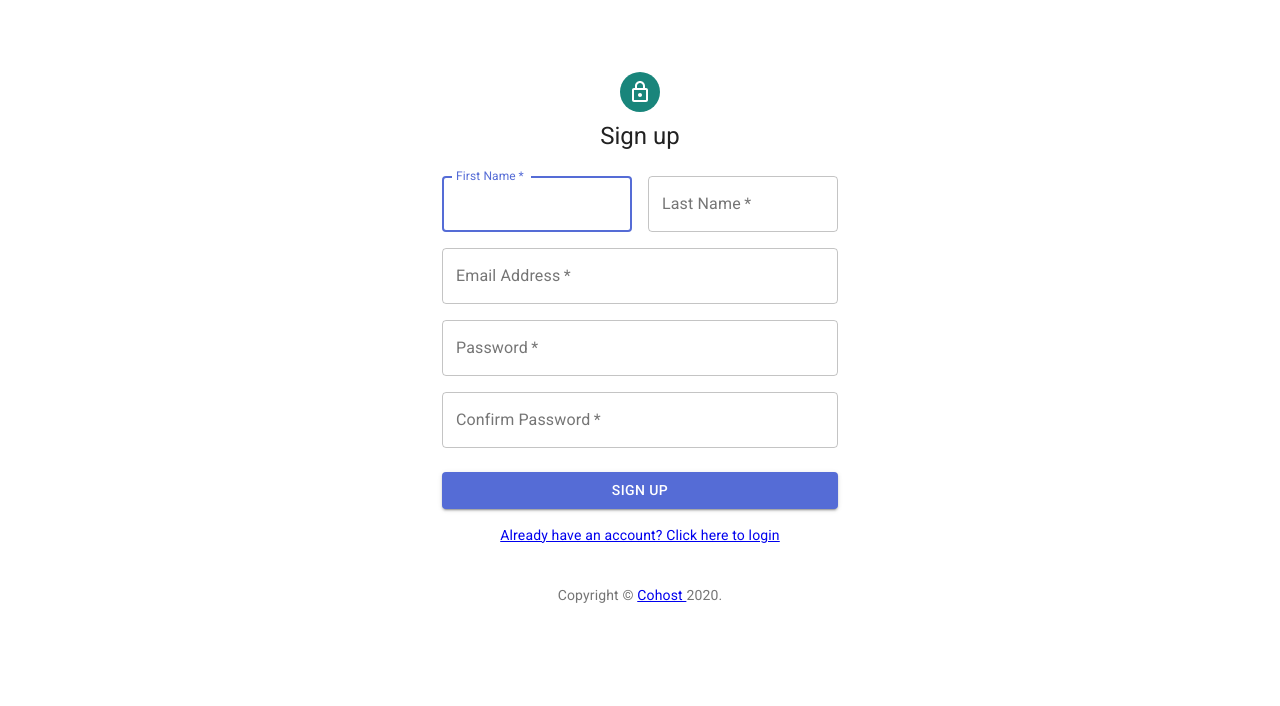
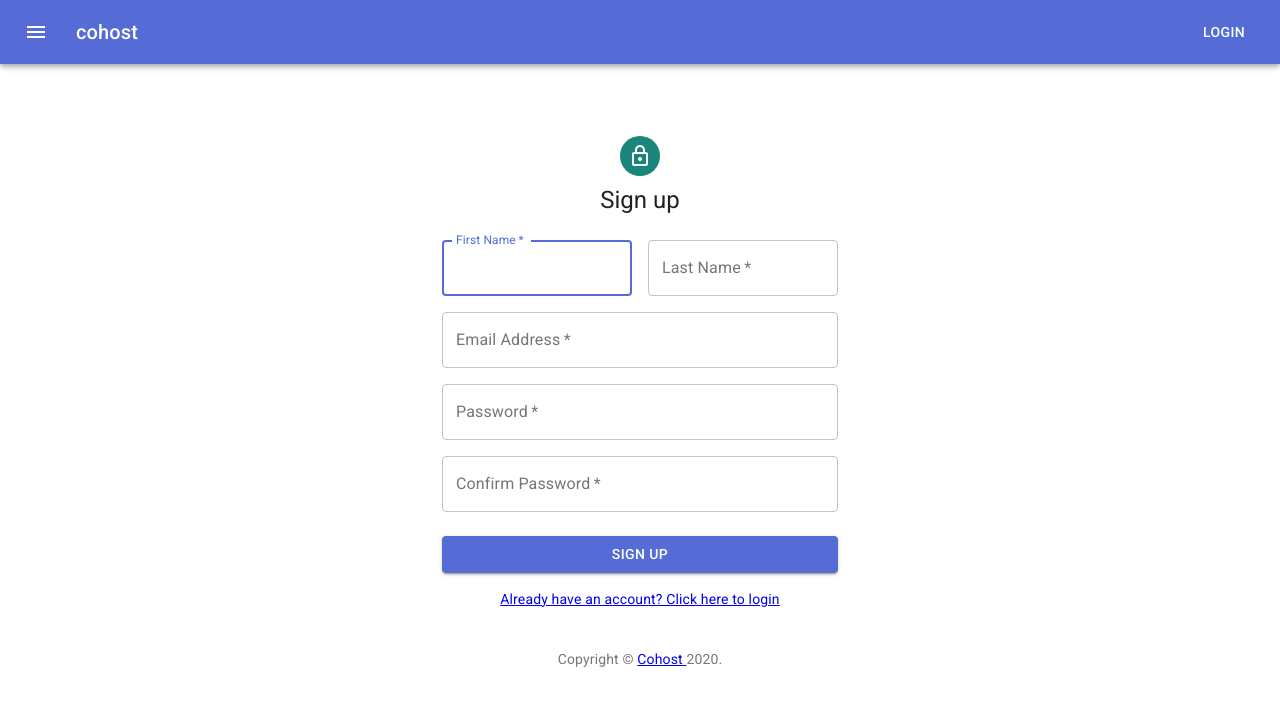
Before and after one commit to maxkrieg/cohost-ui, a React (Create React App) app: page /signup in a window 1280 px wide. Shown: the top 706 px of the page. Built offline with nearby package versions, Linux system fonts and the light colour scheme; no server answers.

Commit message:
wip on context for user

```diff
--- a/src/App.tsx
+++ b/src/App.tsx
@@ -1,13 +1,24 @@
 import React from 'react'
 import { BrowserRouter, Route, Switch } from 'react-router-dom'
-import { HomePage, SignUpPage, LoginPage } from './pages'
+import { Home, SignUp, Login, CreateEvent } from './pages'
+import { Nav } from './components'
+import { useUser } from './UserContext'
 
-export const App: React.FC = () => (
-  <BrowserRouter>
-    <Switch>
-      <Route path="/" exact component={HomePage} />
-      <Route path="/signup" component={SignUpPage} />
-      <Route path="/login" component={LoginPage} />
-    </Switch>
-  </BrowserRouter>
-)
+const PublicHome: React.FC = () => <div>PublicHome</div>
+
+export const App: React.FC = () => {
+  const { user } = useUser()
+  return (
+    <BrowserRouter>
+      <Nav />
+      <Switch>
+        <Route exact path="/">
+          {user !== null ? <Home /> : <PublicHome />}
+        </Route>
+        <Route path="/signup" component={SignUp} />
+        <Route path="/login" component={Login} />
+        <Route path="/create" component={CreateEvent} />
+      </Switch>
+    </BrowserRouter>
+  )
+}
--- /dev/null
+++ b/src/UserContext.tsx
@@ -0,0 +1,37 @@
+import { createContext, Dispatch, SetStateAction, useContext, useEffect, useState } from 'react'
+import { get } from './api'
+
+export interface User {
+  firstName?: string
+  lastName?: string
+}
+
+export type UserContextType = {
+  user: User | null
+  setUser: Dispatch<SetStateAction<User | null>>
+}
+
+export const UserContext = createContext<UserContextType>({
+  user: null,
+  setUser: (user) => console.warn('no user provider'),
+})
+
+export const UserContextProvider: React.FC = ({ children }) => {
+  const [user, setUser] = useState<User | null>(null)
+
+  useEffect(() => {
+    const getUser = async () => {
+      try {
+        const response = await get('/api/user')
+        setUser(response.data)
+      } catch (e) {
+        console.error('error getting user in UserContextProvider')
+      }
+    }
+    getUser()
+  }, [])
+
+  return <UserContext.Provider value={{ user, setUser }}>{children}</UserContext.Provider>
+}
+
+export const useUser = () => useContext(UserContext)
--- a/src/api.ts
+++ b/src/api.ts
@@ -24,7 +24,7 @@ const request = async ({ url, method, data }: RequestParams) => {
   try {
     response = await axios(requestConfig)
   } catch (e) {
-    console.error('API Error', e)
+    console.error(`API Error ${e.response.status}: ${e}`)
     e.message = e.response?.data?.message || e.message
     throw e
   }
--- /dev/null
+++ b/src/components/Nav.tsx
@@ -0,0 +1,104 @@
+import React, { useState } from 'react'
+import { createStyles, makeStyles, Theme } from '@material-ui/core/styles'
+import { Link as RouterLink } from 'react-router-dom'
+import AppBar from '@material-ui/core/AppBar'
+import Toolbar from '@material-ui/core/Toolbar'
+import Typography from '@material-ui/core/Typography'
+import IconButton from '@material-ui/core/IconButton'
+import MenuIcon from '@material-ui/icons/Menu'
+import AccountCircle from '@material-ui/icons/AccountCircle'
+// import Switch from '@material-ui/core/Switch'
+// import FormControlLabel from '@material-ui/core/FormControlLabel'
+// import FormGroup from '@material-ui/core/FormGroup'
+import MenuItem from '@material-ui/core/MenuItem'
+import Menu from '@material-ui/core/Menu'
+import Button from '@material-ui/core/Button'
+import { useUser } from '../UserContext'
+
+const useStyles = makeStyles((theme: Theme) =>
+  createStyles({
+    root: {
+      flexGrow: 1,
+    },
+    menuButton: {
+      marginRight: theme.spacing(2),
+    },
+    title: {
+      flexGrow: 1,
+    },
+    loginButton: {
+      textDecoration: 'none',
+      color: 'inherit',
+      '&:focus, &:hover, &:visited, &:link, &:active': {
+        textDecoration: 'none',
+      },
+    },
+  }),
+)
+
+export const Nav: React.FC = () => {
+  const classes = useStyles()
+  const [anchorEl, setAnchorEl] = useState<null | HTMLElement>(null)
+  const open = Boolean(anchorEl)
+  const { user } = useUser()
+  console.log('Nav Component user', user)
+
+  const handleMenu = (event: React.MouseEvent<HTMLElement>) => {
+    setAnchorEl(event.currentTarget)
+  }
+
+  const handleClose = () => {
+    setAnchorEl(null)
+  }
+
+  return (
+    <div className={classes.root}>
+      <AppBar position="static">
+        <Toolbar>
+          <IconButton edge="start" className={classes.menuButton} color="inherit" aria-label="menu">
+            <MenuIcon />
+          </IconButton>
+          <Typography variant="h6" className={classes.title}>
+            cohost
+          </Typography>
+          {user ? (
+            <div>
+              {user.firstName}
+              <IconButton
+                aria-label="account of current user"
+                aria-controls="menu-appbar"
+                aria-haspopup="true"
+                onClick={handleMenu}
+                color="inherit"
+              >
+                <AccountCircle />
+              </IconButton>
+              <Menu
+                id="menu-appbar"
+                anchorEl={anchorEl}
+                anchorOrigin={{
+                  vertical: 'top',
+                  horizontal: 'right',
+                }}
+                keepMounted
+                transformOrigin={{
+                  vertical: 'top',
+                  horizontal: 'right',
+                }}
+                open={open}
+                onClose={handleClose}
+              >
+                <MenuItem onClick={handleClose}>Profile</MenuItem>
+                <MenuItem onClick={handleClose}>My account</MenuItem>
+              </Menu>
+            </div>
+          ) : (
+            <RouterLink to="/login" className={classes.loginButton}>
+              <Button color="inherit">Login</Button>
+            </RouterLink>
+          )}
+        </Toolbar>
+      </AppBar>
+    </div>
+  )
+}
--- a/src/components/index.ts
+++ b/src/components/index.ts
@@ -1,2 +1,3 @@
 export * from './Alert'
 export * from './Copyright'
+export * from './Nav'
--- a/src/index.tsx
+++ b/src/index.tsx
@@ -6,13 +6,16 @@ import ReactDOM from 'react-dom'
 import { App } from './App'
 import reportWebVitals from './reportWebVitals'
 import { theme } from './theme'
+import { UserContextProvider } from './UserContext'
 
 ReactDOM.render(
   <ThemeProvider theme={theme}>
-    <CssBaseline />
-    <React.StrictMode>
-      <App />
-    </React.StrictMode>
+    <UserContextProvider>
+      <CssBaseline />
+      <React.StrictMode>
+        <App />
+      </React.StrictMode>
+    </UserContextProvider>
   </ThemeProvider>,
   document.getElementById('root'),
 )
--- /dev/null
+++ b/src/pages/CreateEvent.tsx
@@ -0,0 +1,6 @@
+import React from 'react'
+import { RouteComponentProps } from 'react-router-dom'
+
+export const CreateEvent: React.FC<RouteComponentProps> = (props) => {
+  return <div>Create Event</div>
+}
--- /dev/null
+++ b/src/pages/Home.tsx
@@ -0,0 +1,10 @@
+import Container from '@material-ui/core/Container'
+import React from 'react'
+
+export const Home: React.FC = () => {
+  return (
+    <Container component="main" maxWidth="lg">
+      Home
+    </Container>
+  )
+}
--- a/src/pages/HomePage.tsx
+++ /dev/null
@@ -1,5 +0,0 @@
-import React from 'react'
-
-export const HomePage: React.FC = () => {
-  return <div>Home Page</div>
-}
--- a/src/pages/LoginPage.tsx
+++ b/src/pages/Login.tsx
@@ -38,7 +38,7 @@ const useStyles = makeStyles((theme) => ({
   },
 }))
 
-export const LoginPage: React.FC<RouteComponentProps> = (props) => {
+export const Login: React.FC<RouteComponentProps> = (props) => {
   const classes = useStyles()
   const [email, setEmail] = useState('')
   const [password, setPassword] = useState('')
--- a/src/pages/SignUpPage.tsx
+++ b/src/pages/SignUp.tsx
@@ -39,7 +39,7 @@ const useStyles = makeStyles((theme) => ({
   },
 }))
 
-export const SignUpPage: React.FC<RouteComponentProps> = (props) => {
+export const SignUp: React.FC<RouteComponentProps> = (props) => {
   const defaultFormData: UserFormData = {
     firstName: '',
     lastName: '',
```
Also changed, not shown: src/pages/index.ts (+4 -3 lines), 1 other file (tests, documents, lock files or other folders).
